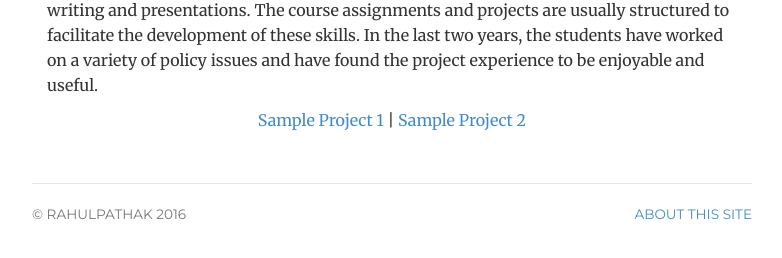
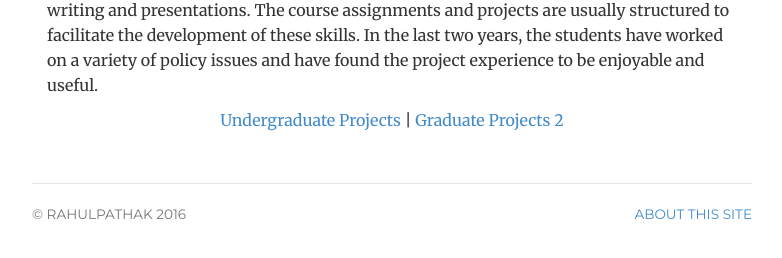
Before and after one commit to pathak-rahul/pathak-rahul.github.io, a Jekyll site: the page built from projects/index.html, in a window 1280 px wide. Shown: the part 284-542 px from the top of the page, without its empty margins (248-1030 px from the left). Built offline with Jekyll 4.4.1, drawn with Linux system fonts in a browser that asks for light colours.

Commit message:
Update index.html

```diff
--- a/projects/index.html
+++ b/projects/index.html
@@ -17,7 +17,7 @@ title: assignment
 	<div itemscope itemtype="http://data-vocabulary.org/Person" class="col-sm-12">
 <p class-"lead"> In my teaching, I try to structure the learning process around student’s experiences and their observations of the real world problems. One of the essential components of the policy related courses that I have taught is semester long policy projects that require the application of core concepts in a local environment. In the policy world, we also need some distinct skills such as group work, ability to talk across disciplines, and concise writing and presentations. The course assignments and projects are usually structured to facilitate the development of these skills. In the last two years, the students have worked on a variety of policy issues and have found the project experience to be enjoyable and useful.
 
-<p class="text-center"> <a href="http://aysps.gsu.edu/"> Sample Project 1</a> | <a href="http://aysps.gsu.edu/"> Sample Project 2</a>
+<p class="text-center"> <a href="http://aysps.gsu.edu/"> Undergraduate Projects </a> | <a href="http://aysps.gsu.edu/"> Graduate Projects 2</a>
 
 
 
```
